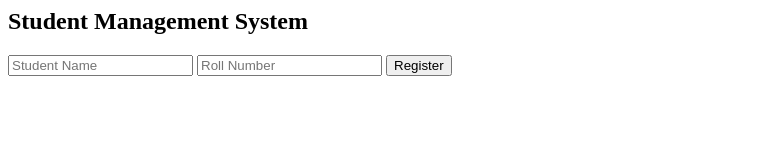
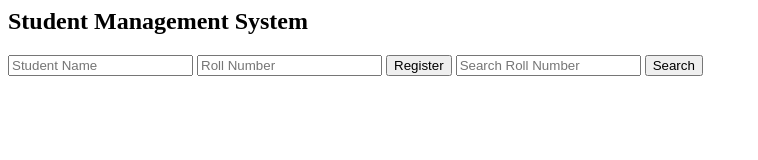
Before and after one commit to boompagajerusha-source/student-management-3, a plain HTML site: page index.html in a window 1280 px wide. Shown: the whole page, without its empty margins (0-758 px from the left). Drawn offline with Linux system fonts and the light colour scheme.

Commit message:
add student search

```diff
--- a/index.html
+++ b/index.html
@@ -5,9 +5,11 @@
 <input id="name" placeholder="Student Name">
 <input id="roll" placeholder="Roll Number">
 <button onclick="add()">Register</button>
-
+<input id="searchRoll" placeholder="Search Roll Number">
+<button onclick="search()">Search</button>
 <ul id="list"></ul>
 
 <script src="script.js"></script>
+<script src="search.js"></script>
 </body>
 </html>
--- /dev/null
+++ b/search.js
@@ -0,0 +1,13 @@
+function search() {
+    let r = document.getElementById("searchRoll").value;
+    let students = document.getElementById("list").children;
+
+    for (let s of students) {
+        if (s.textContent.includes(" - " + r)) {
+            alert(s.textContent);
+            return;
+        }
+    }
+
+    alert("Student not found");
+}
```
